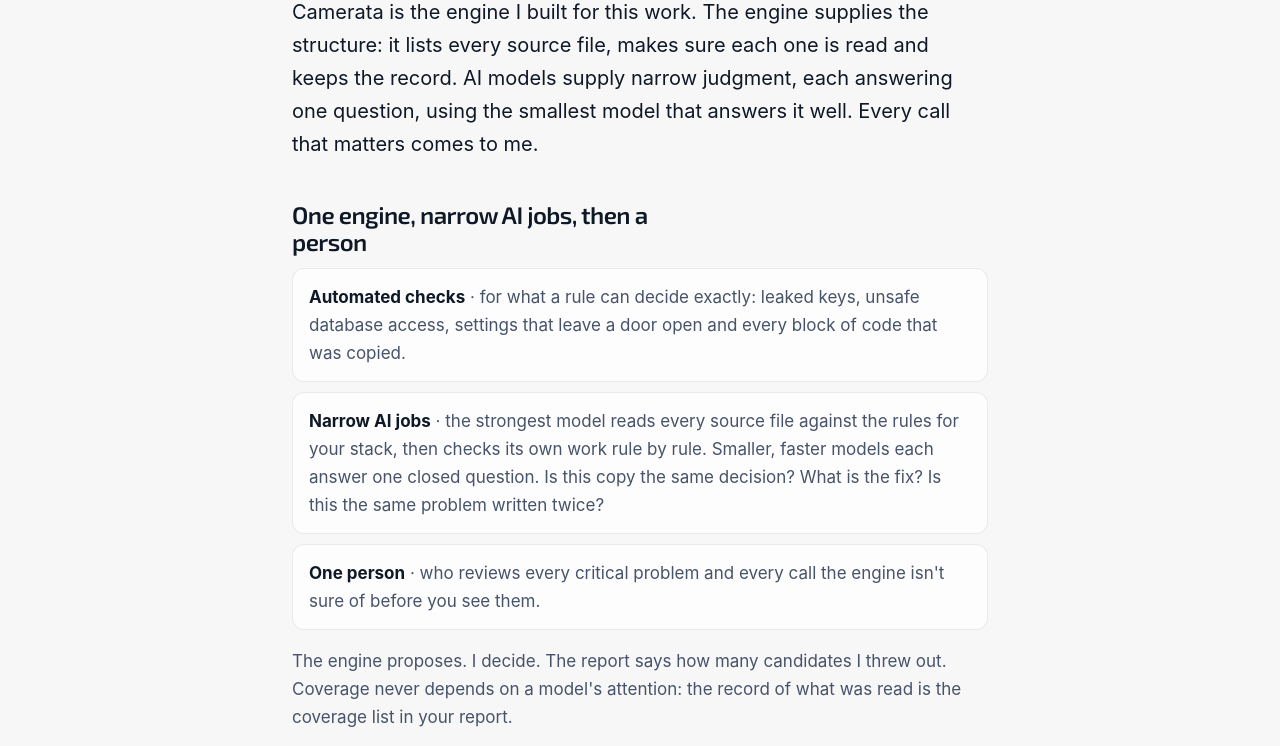
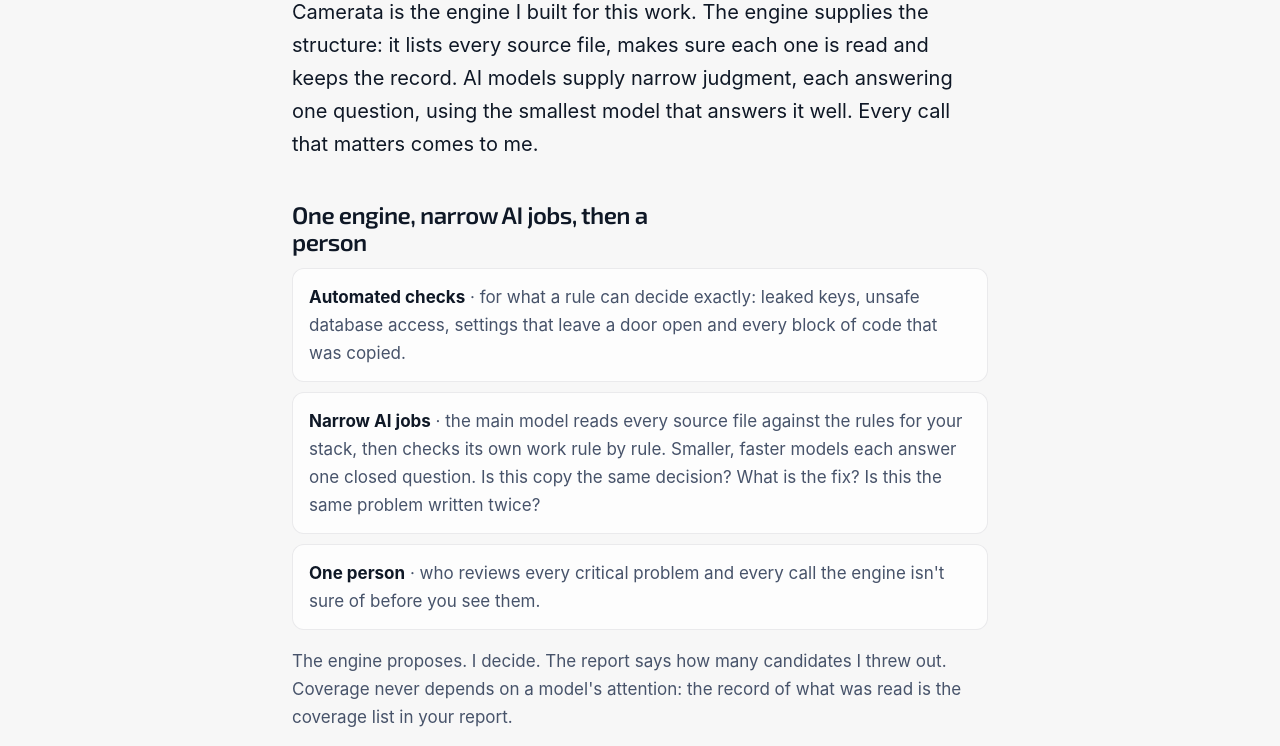
Before and after one commit to zernst3/cantus-works, a plain HTML site: page how-camerata-works.html in a window 1280 px wide. Shown: the part 351-1097 px from the top of the page. Drawn offline with Linux system fonts and the light colour scheme.

Commit message:
Copy: 'the main model', not 'the strongest model' (standing rule)
Co-Authored-By: Claude Opus 5.5 <noreply@anthropic.com>

```diff
--- a/how-camerata-works.html
+++ b/how-camerata-works.html
@@ -47,7 +47,7 @@
     <h2>One engine, narrow AI jobs, then a person</h2>
     <ul class="check-list">
       <li><b>Automated checks</b> · for what a rule can decide exactly: leaked keys, unsafe database access, settings that leave a door open and every block of code that was copied.</li>
-      <li><b>Narrow AI jobs</b> · the strongest model reads every source file against the rules for your stack, then checks its own work rule by rule. Smaller, faster models each answer one closed question. Is this copy the same decision? What is the fix? Is this the same problem written twice?</li>
+      <li><b>Narrow AI jobs</b> · the main model reads every source file against the rules for your stack, then checks its own work rule by rule. Smaller, faster models each answer one closed question. Is this copy the same decision? What is the fix? Is this the same problem written twice?</li>
       <li><b>One person</b> · who reviews every critical problem and every call the engine isn't sure of before you see them.</li>
     </ul>
     <p>The engine proposes. I decide. The report says how many candidates I threw out. Coverage never depends on a model's attention: the record of what was read is the coverage list in your report.</p>
```
